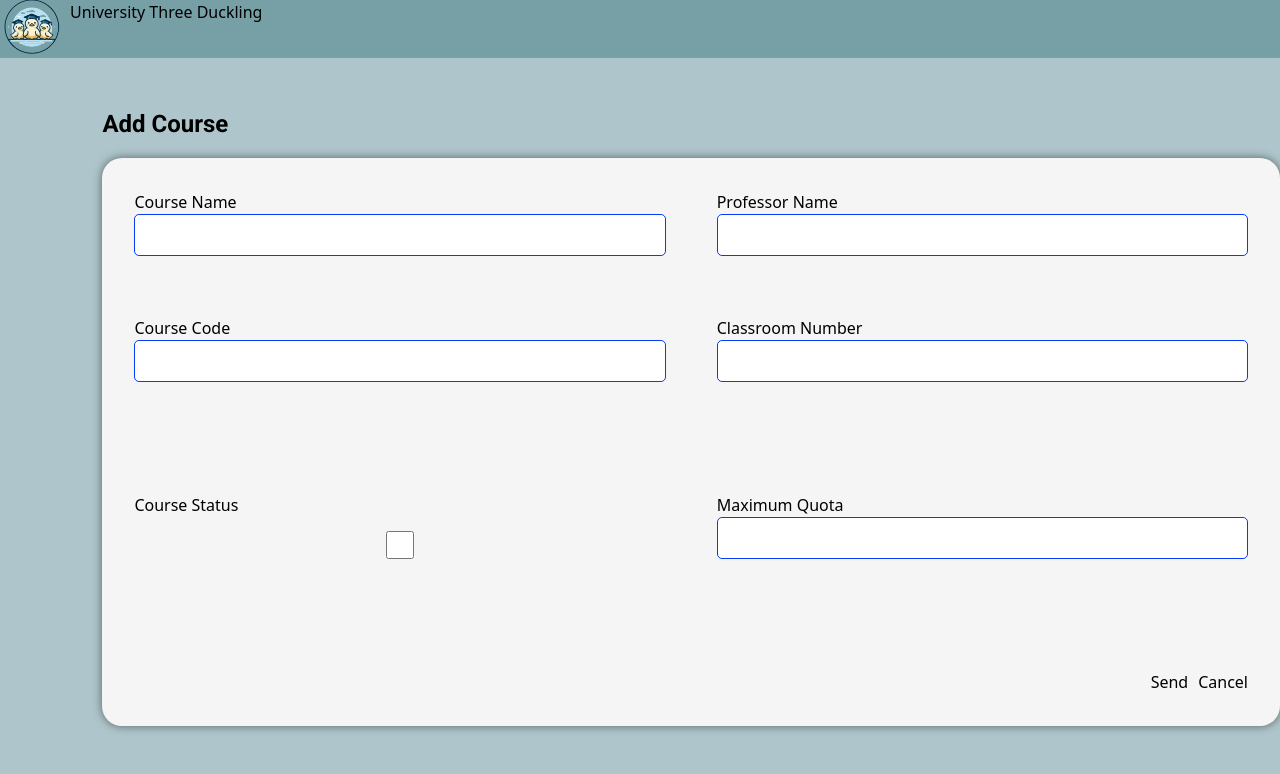
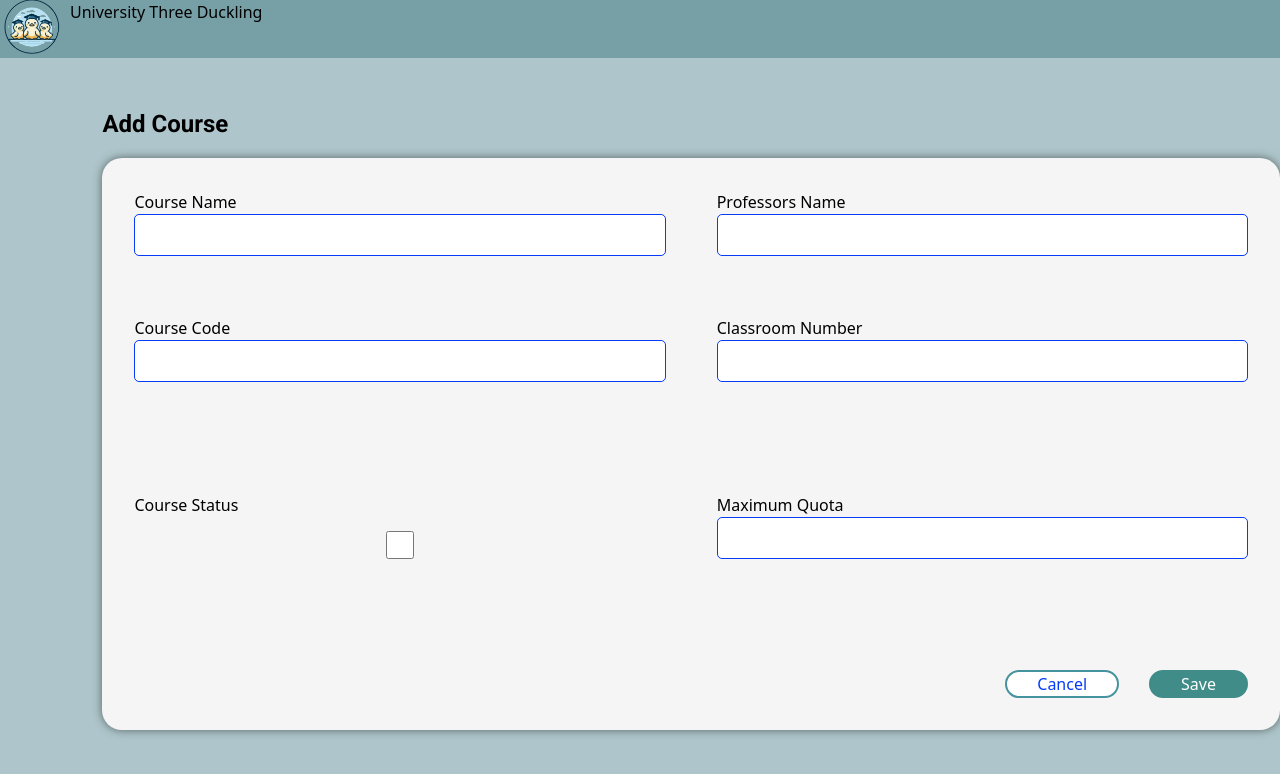
Before and after one commit to dian7875/CoursesManage, a React (Vite) app: page /create in a window 1280 px wide. Shown: the top 774 px of the page. Built offline with nearby package versions, Linux system fonts and the light colour scheme.

Commit message:
Update button styles in CreateCourse.css and CreateCourse.tsx

```diff
--- a/src/pages/create/CreateCourse.css
+++ b/src/pages/create/CreateCourse.css
@@ -57,7 +57,31 @@
 .button-group {
     display: flex;
     justify-content: end;
-    gap: 10px;
+    gap: 30px;
     grid-column: 2;
 
 }
+
+.sendButton {
+border: 2px solid #3F8C88 ;
+background-color: #3F8C88 ;
+color: #ffffff;
+border-radius: 20px;
+padding: 0px 30px 0px 30px;
+}
+
+.sendButton:hover {
+  box-shadow: 0px 0px 10px #000000;
+}
+
+.cancelButton{
+  border:2px solid #45939E ;
+  background-color: #ffffff ;
+  color: #063BF7;
+  border-radius: 20px;
+  padding: 0px 30px 0px 30px;
+}
+
+.cancelButton:hover {
+  box-shadow: 0px 0px 10px #000000;
+}
--- a/src/pages/create/CreateCourse.tsx
+++ b/src/pages/create/CreateCourse.tsx
@@ -62,7 +62,7 @@ function CreateCourse() {
 
 
         <div className="input-group">
-        <label htmlFor="professor">Professor Name</label>
+        <label htmlFor="professor">Professors Name</label>
         <input type="text" id='professor' {...register('professor')} />
 
         <label htmlFor="classroom_number">Classroom Number</label>
@@ -85,8 +85,9 @@ function CreateCourse() {
 
 
         <div className="button-group">
-        <button type="submit">Send</button>
-        <button type='button' onClick={onCancel}>Cancel</button>
+        <button className='cancelButton' type='button' onClick={onCancel}>Cancel</button>
+        <button className='sendButton' type="submit">Save</button>
+
         </div>
 
       </form>
```
